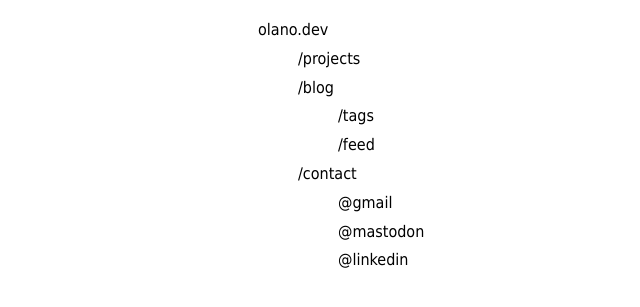
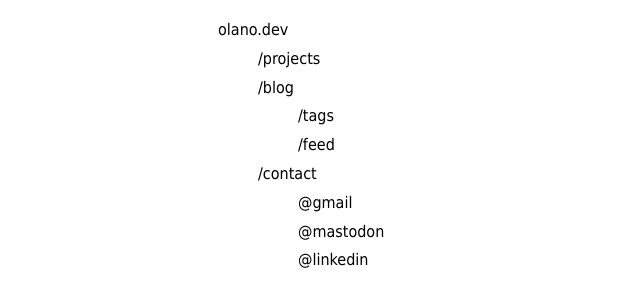
Before and after one commit to facundoolano/olano.dev, a Jekyll site: the page built from index.md, in a window 1280 px wide. Shown: the top 307 px of the page, without its empty margins (62-702 px from the left). Built offline with Jekyll 4.4.1, drawn with Linux system fonts in a browser that asks for light colours.

Commit message:
tweak navbar

```diff
--- a/assets/css/main.css
+++ b/assets/css/main.css
@@ -5,7 +5,7 @@
        line-height: 1.5;
        padding-bottom: 3rem;
      }
-nav {margin: 1rem 0 2rem;}
+nav {margin: 1rem 0 2rem;    line-height: 1.8;}
 nav a, .site-index a { color: unset}
 nav * {margin-right: .5em; margin-bottom:0}
 
@@ -19,6 +19,9 @@
 }
 
 
+ul.site-index {
+    padding-left:0;
+}
 .site-index li {
     list-style: none;
     line-height: 1.8;
```
